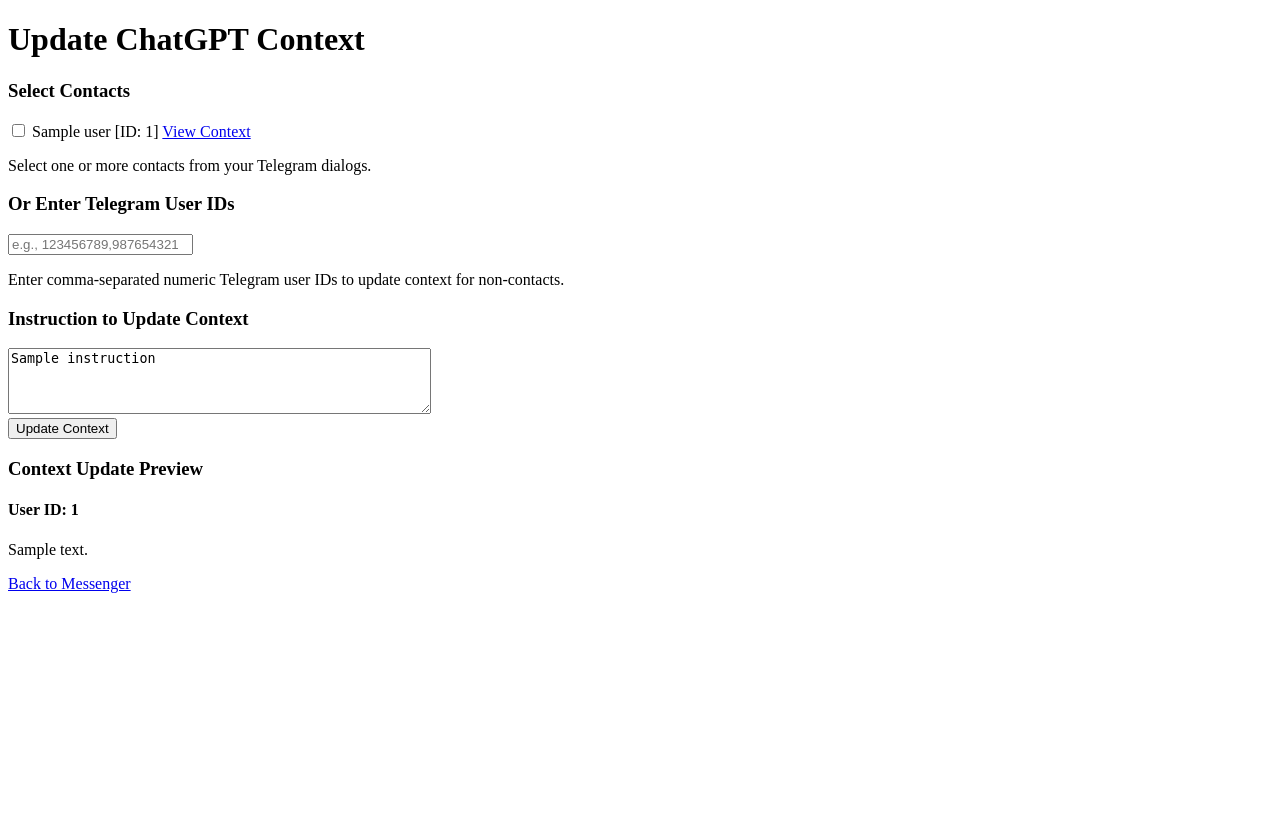
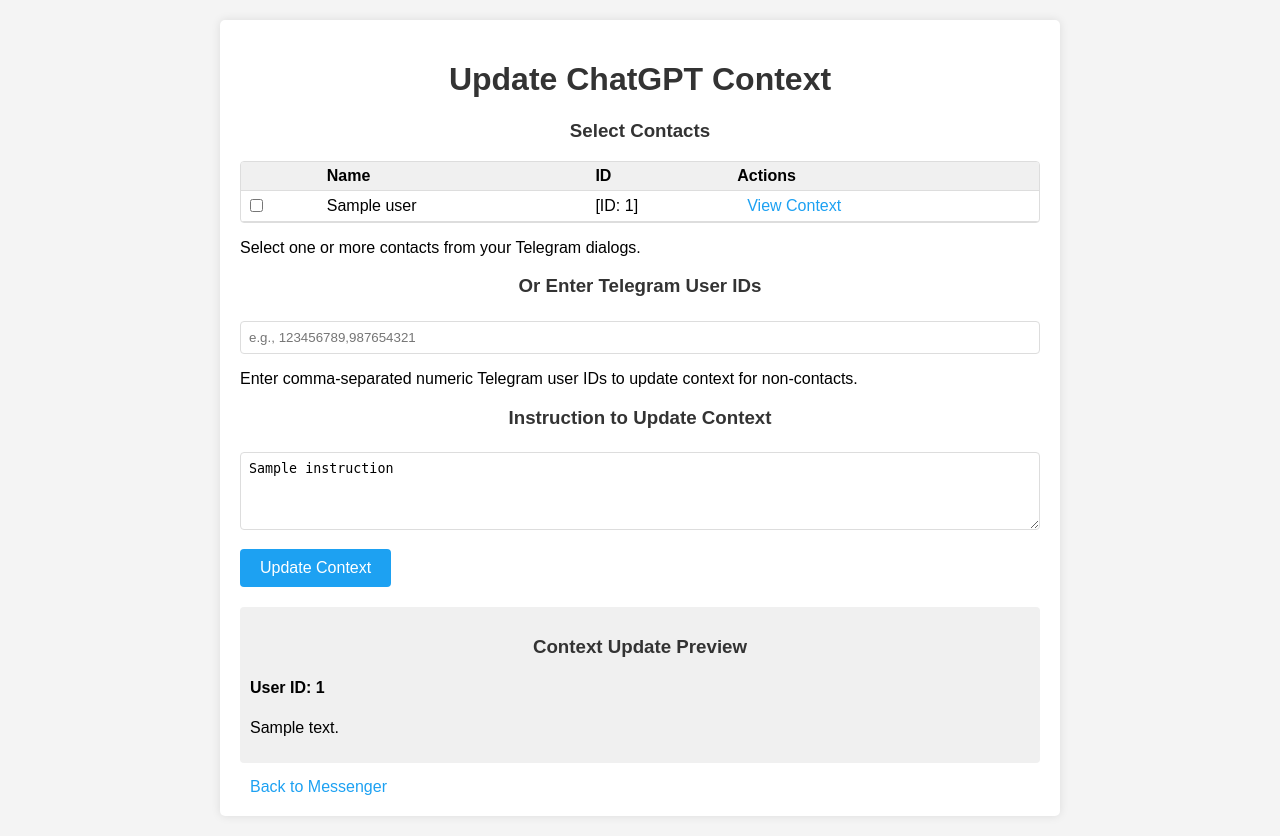
Before and after one commit to wwork4842/tg-chat, a Python web app: template templates/context.html in a window 1280 px wide. Before the commit the page ends 593 px from the top, so only its background shows below. Run offline with Jinja, Linux system fonts and the light colour scheme; the template is opened without the code that fills it: most values are stand-ins (such as "Sample title", 1, 10 or a date in 2020).

Commit message:
Fixed all web pages

```diff
--- a/templates/context.html
+++ b/templates/context.html
@@ -2,21 +2,126 @@
 <html>
 <head>
     <title>Update ChatGPT Context</title>
+    <style>
+        body {
+            font-family: Arial, sans-serif;
+            background-color: #f4f4f4;
+            margin: 0;
+            padding: 0;
+        }
+        .container {
+            width: 80%;
+            max-width: 800px;
+            margin: 20px auto;
+            background-color: #fff;
+            padding: 20px;
+            border-radius: 5px;
+            box-shadow: 0 0 10px rgba(0, 0, 0, 0.1);
+        }
+        h1, h3 {
+            color: #333;
+            text-align: center;
+        }
+        div {
+            margin-bottom: 15px;
+        }
+        label {
+            display: block;
+            margin: 5px 0;
+        }
+        input[type="text"], textarea {
+            width: 100%;
+            padding: 8px;
+            margin-top: 5px;
+            border: 1px solid #ddd;
+            border-radius: 4px;
+            box-sizing: border-box;
+        }
+        button {
+            background-color: #1da1f2;
+            color: white;
+            padding: 10px 20px;
+            border: none;
+            border-radius: 4px;
+            cursor: pointer;
+            font-size: 16px;
+            transition: background-color 0.3s;
+        }
+        button:hover {
+            background-color: #1a91da;
+        }
+        a {
+            color: #1da1f2;
+            text-decoration: none;
+            margin-left: 10px;
+        }
+        a:hover {
+            text-decoration: underline;
+        }
+        .preview, .success, .error {
+            margin-top: 20px;
+            padding: 10px;
+            border-radius: 4px;
+        }
+        .preview {
+            background-color: #f0f0f0;
+        }
+        .success {
+            background-color: #d4edda;
+            color: #155724;
+        }
+        .error {
+            background-color: #f8d7da;
+            color: #721c24;
+        }
+        .users-table {
+            border: 1px solid #ddd;
+            border-radius: 4px;
+            overflow: hidden;
+            margin-top: 10px;
+        }
+        .users-table table {
+            width: 100%;
+            border-collapse: collapse;
+        }
+        .users-table th, .users-table td {
+            padding: 5px; /* Зменшено відстань між рядками */
+            text-align: left;
+            border-bottom: 1px solid #ddd;
+        }
+        .users-table th {
+            background-color: #f0f0f0;
+        }
+    </style>
 </head>
 <body>
+    <div class="container">
         <h1>Update ChatGPT Context</h1>
 
         <form method="POST" action="/update-context">
             <div>
                 <h3>Select Contacts</h3>
-            <div>
+                <div class="users-table">
+                    <table>
+                        <thead>
+                            <tr>
+                                <th></th>
+                                <th>Name</th>
+                                <th>ID</th>
+                                <th>Actions</th>
+                            </tr>
+                        </thead>
+                        <tbody>
                             {% for user in users %}
-                <label>
-                    <input type="checkbox" name="user_ids" value="{{ user.id }}">
-                    {{ user.name }} [ID: {{ user.id }}]
-                    <a href="/view-context/{{ user.id }}">View Context</a>
-                </label><br>
+                            <tr>
+                                <td><input type="checkbox" name="user_ids" value="{{ user.id }}"></td>
+                                <td>{{ user.name }}</td>
+                                <td>[ID: {{ user.id }}]</td>
+                                <td><a href="/view-context/{{ user.id }}">View Context</a></td>
+                            </tr>
                             {% endfor %}
+                        </tbody>
+                    </table>
                 </div>
                 <p>Select one or more contacts from your Telegram dialogs.</p>
             </div>
@@ -36,7 +141,7 @@
         </form>
 
         {% if context_preview_text %}
-        <div>
+            <div class="preview">
                 <h3>Context Update Preview</h3>
                 {% for user_id, text in context_preview_text.items() %}
                     <div>
@@ -48,17 +153,18 @@
         {% endif %}
 
         {% if success %}
-        <div>
+            <div class="success">
                 <h3>Success!</h3>
                 <p>{{ sent_text }}</p>
             </div>
         {% elif error %}
-        <div>
+            <div class="error">
                 <h3>Error:</h3>
                 <p>{{ error }}</p>
             </div>
         {% endif %}
 
         <a href="/">Back to Messenger</a>
+    </div>
 </body>
 </html>
```
Also changed, not shown: app.py (+16 -4 lines), utils.py (+59 -0 lines), web_interface.py (+19 -2 lines). Lines whose indentation alone changed are shown as unchanged.
